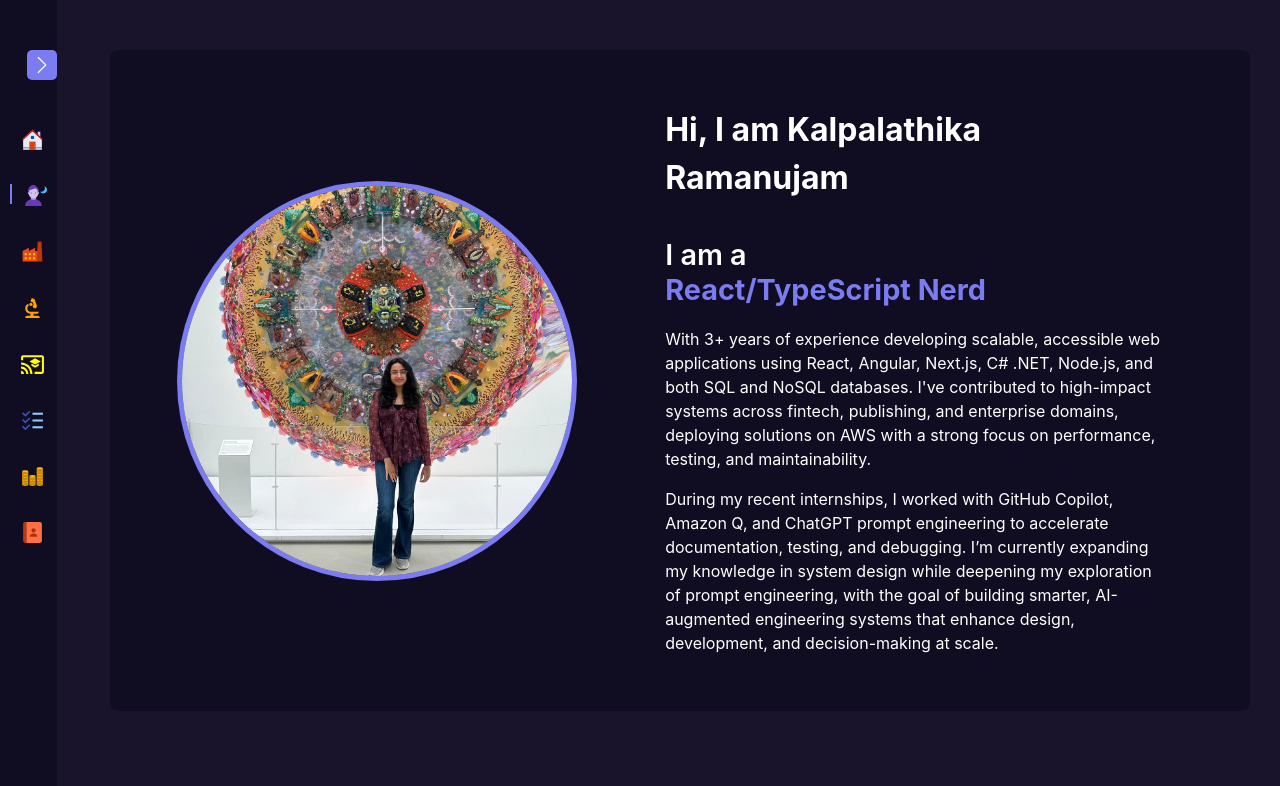
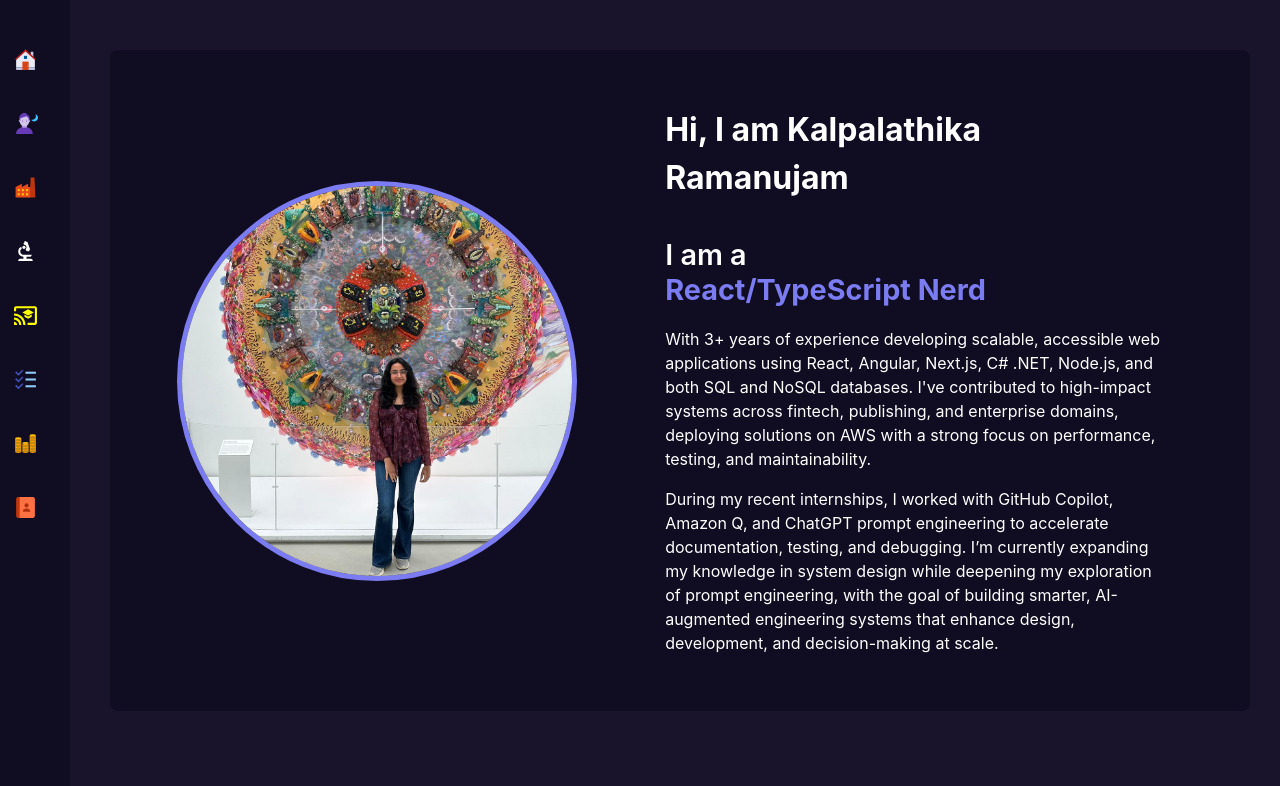
Before and after one commit to kalpalathika/ReactJs-Personal-Portfolio, a React (Create React App) app: page / in a window 1280 px wide. Shown: the top 786 px of the page. Built offline with nearby package versions, Linux system fonts and the light colour scheme.

Commit message:
Revamped the navigation bar

```diff
--- a/src/Sidebar/Sidebar.js
+++ b/src/Sidebar/Sidebar.js
@@ -1,40 +1,13 @@
-import React, { useState } from "react";
+import React from "react";
 import "./sidebar.css";
-import Home from "../Home/Home";
 import SidebarList from "./SidebarList";
-import { BsChevronLeft, BsChevronRight } from "react-icons/bs";
 
-const Navbar = ({ toggleTheme, theme, expandSidebar, setExpandSidebar }) => {
-
-  const handleClick = () => {
-    setExpandSidebar(!expandSidebar);
-  };
-
+const Navbar = ({ toggleTheme, theme }) => {
   return (
     <div className="container-fluid sidebar-section">
-
-        <div
-          className={expandSidebar ? "sidebar-expand sidebar" : "sidebar"}
-          // onMouseLeave={() => setExpandSidebar(false)}
-          // onMouseEnter={() => setExpandSidebar(true)}
-        >
-
-          <div className="icon-for-sidebar-expand">
-            <p onClick={handleClick}>
-              {expandSidebar ? (
-                <BsChevronLeft size={30} />
-              ) : (
-                <BsChevronRight size={30} />
-              )}
-            </p>
-          </div>
-          <SidebarList expandSidebar={expandSidebar} />
-
-
+        <div className="sidebar">
+          <SidebarList />
         </div>
-        {/* <div className="container">
-          <Home toggleTheme={toggleTheme} theme={theme}/>
-        </div> */}
     </div>
   );
 };
--- a/src/Sidebar/SidebarList.js
+++ b/src/Sidebar/SidebarList.js
@@ -17,26 +17,24 @@ import { Link } from "react-scroll";
 
 import { MdCastForEducation } from "react-icons/md";
 
-const SidebarList = ({ expandSidebar }) => {
+const SidebarList = () => {
   return (
-    <div>
-      {expandSidebar ? (
-        <div className="navbar-items">
+    <div className="navbar-items-sliding">
       <ul>
-            <li className="nav-item">
-              {/* <Link
+        <li className="nav-item-slide">
+          <Link
             to="home"
             spy={true}
             smooth={true}
             offset={-100}
             duration={100}
           >
-                <FcHome size={25} />
-                Home
-              </Link> */}
+            <span className="nav-icon"><FcHome size={25} /></span>
+            <span className="nav-text">Home</span>
+          </Link>
         </li>
 
-            <li className="nav-item">
+        <li className="nav-item-slide">
           <Link
             to="about"
             spy={true}
@@ -44,12 +42,12 @@ const SidebarList = ({ expandSidebar }) => {
             offset={-100}
             duration={100}
           >
-                <FcNightPortrait size={25} />
-                About
+            <span className="nav-icon"><FcNightPortrait size={25} /></span>
+            <span className="nav-text">About</span>
           </Link>
         </li>
 
-            <li className="nav-item">
+        <li className="nav-item-slide">
           <Link
             to="workexperience"
             spy={true}
@@ -57,12 +55,12 @@ const SidebarList = ({ expandSidebar }) => {
             offset={-100}
             duration={100}
           >
-                <FcFactory size={25} />
-                Work Experience
+            <span className="nav-icon"><FcFactory size={25} /></span>
+            <span className="nav-text">Work Exp</span>
           </Link>
         </li>
 
-            <li className="nav-item">
+        <li className="nav-item-slide">
           <Link
             to="techstack"
             spy={true}
@@ -70,12 +68,12 @@ const SidebarList = ({ expandSidebar }) => {
             offset={-100}
             duration={100}
           >
-                <MdBiotech size={25} />
-                Skills
+            <span className="nav-icon"><MdBiotech size={25} /></span>
+            <span className="nav-text">Skills</span>
           </Link>
         </li>
 
-            <li className="nav-item">
+        <li className="nav-item-slide">
           <Link
             to="education"
             spy={true}
@@ -83,12 +81,12 @@ const SidebarList = ({ expandSidebar }) => {
             offset={-100}
             duration={100}
           >
-                <MdCastForEducation size={25} color="yellow" />
-                Education
+            <span className="nav-icon"><MdCastForEducation size={25} color="yellow" /></span>
+            <span className="nav-text">Education</span>
           </Link>
         </li>
 
-            <li className="nav-item">
+        <li className="nav-item-slide">
           <Link
             to="project"
             spy={true}
@@ -96,12 +94,12 @@ const SidebarList = ({ expandSidebar }) => {
             offset={-100}
             duration={100}
           >
-                <FcTodoList size={25} />
-                Projects
+            <span className="nav-icon"><FcTodoList size={25} /></span>
+            <span className="nav-text">Projects</span>
           </Link>
         </li>
 
-            <li className="nav-item">
+        <li className="nav-item-slide">
           <Link
             to="testimonial"
             spy={true}
@@ -109,12 +107,12 @@ const SidebarList = ({ expandSidebar }) => {
             offset={-100}
             duration={100}
           >
-                <FcSalesPerformance size={25} />
-                Testimonial
+            <span className="nav-icon"><FcSalesPerformance size={25} /></span>
+            <span className="nav-text">Testimonial</span>
           </Link>
         </li>
 
-            <li className="nav-item">
+        <li className="nav-item-slide">
           <Link
             to="contact"
             spy={true}
@@ -122,113 +120,11 @@ const SidebarList = ({ expandSidebar }) => {
             offset={-100}
             duration={100}
           >
-                <FcContacts size={25} />
-                Contact
+            <span className="nav-icon"><FcContacts size={25} /></span>
+            <span className="nav-text">Contact</span>
           </Link>
         </li>
       </ul>
-        </div>
-      ) : (
-        <div className="navbar-items-only-icons">
-          <ul>
-            <li className="nav-item">
-              <Link
-                to="home"
-                spy={true}
-                smooth={true}
-                offset={-100}
-                duration={100}
-              >
-                <FcHome size={25} />
-              </Link>
-            </li>
-
-            <li className="nav-item">
-              <Link
-                to="about"
-                spy={true}
-                smooth={true}
-                offset={-100}
-                duration={100}
-              >
-                <FcNightPortrait size={25} />
-              </Link>
-            </li>
-
-            <li className="nav-item">
-              <Link
-                to="workexperience"
-                spy={true}
-                smooth={true}
-                offset={-100}
-                duration={100}
-              >
-                <FcFactory size={25} color="orange" />
-              </Link>
-            </li>
-
-            <li className="nav-item">
-              <Link
-                to="techstack"
-                spy={true}
-                smooth={true}
-                offset={-100}
-                duration={100}
-              >
-                <MdBiotech size={25} color="orange" />
-              </Link>
-            </li>
-
-            <li className="nav-item">
-              <Link
-                to="education"
-                spy={true}
-                smooth={true}
-                offset={-100}
-                duration={100}
-              >
-                <MdCastForEducation size={25} color="yellow" />
-              </Link>
-            </li>
-
-            <li className="nav-item">
-              <Link
-                to="project"
-                spy={true}
-                smooth={true}
-                offset={-100}
-                duration={100}
-              >
-                <FcTodoList size={25} />
-              </Link>
-            </li>
-
-            <li className="nav-item">
-              <Link
-                to="testimonial"
-                spy={true}
-                smooth={true}
-                offset={-100}
-                duration={100}
-              >
-                <FcSalesPerformance size={25} />
-              </Link>
-            </li>
-
-            <li className="nav-item">
-              <Link
-                to="contact"
-                spy={true}
-                smooth={true}
-                offset={-100}
-                duration={100}
-              >
-                <FcContacts size={25} />
-              </Link>
-            </li>
-          </ul>
-        </div>
-      )}
     </div>
   );
 };
--- a/src/Sidebar/sidebar.css
+++ b/src/Sidebar/sidebar.css
@@ -8,44 +8,17 @@
 
 
 .sidebar{
-    /* background-color: #38004C; */
     height: 100vh;
     position: fixed;
     background-color: #100c22;
+    width: 70px;
+    z-index: 1000;
 }
-
 
 @media (max-width: 1000px) {
     .sidebar{
       display: none;
     }
-  }
-
-
-
-.sidebar-expand{
-    width: 230px;
-}
-
-
-.icon-for-sidebar-expand {
-
-    display: flex;
-    align-items: right;
-    justify-content: right;
-    cursor: pointer;
-
-
-
-}
-
-.icon-for-sidebar-expand p svg{
-    background-color: #7b7cf1;
-    padding: 5px;
-    color: #ffffff;
-    border-radius: 5px;
-    margin-top: 50px;
-
 }
 
 
--- a/src/Sidebar/sidebarlist.css
+++ b/src/Sidebar/sidebarlist.css
@@ -1,23 +1,89 @@
+/* Sliding Navigation Styles */
+.navbar-items-sliding {
+  padding: 20px 0;
+}
+
+.navbar-items-sliding ul {
+  list-style: none;
+  padding: 0;
+  margin: 0;
+}
+
+.nav-item-slide {
+  position: relative;
+  margin: 15px 0;
+  cursor: pointer;
+}
+
+.nav-item-slide a {
+  display: flex;
+  align-items: center;
+  color: white !important;
+  text-decoration: none;
+  position: relative;
+  padding: 12px 10px;
+  transition: all 0.3s ease;
+  overflow: visible;
+  width: 50px;
+}
+
+.nav-item-slide:hover a {
+  background-color: #100c22;
+  border-radius: 25px 0 0 25px;
+  width: 180px;
+}
+
+.nav-icon {
+  display: flex;
+  align-items: center;
+  justify-content: center;
+  min-width: 30px;
+  transition: transform 0.3s ease;
+  position: relative;
+}
+
+.nav-item-slide:hover .nav-icon {
+  transform: translateX(120px);
+}
+
+.nav-text {
+  opacity: 0;
+  transition: all 0.3s ease;
+  white-space: nowrap;
+  font-size: 16px;
+  font-weight: 500;
+  color: white !important;
+  position: absolute;
+  left: 15px;
+  top: 50%;
+  transform: translateY(-50%);
+}
+
+.nav-item-slide:hover .nav-text {
+  opacity: 1;
+}
+
+.nav-item-slide.active a {
+  border-left: 3px solid #7b7cf1;
+  color: #7b7cf1;
+}
+
+/* Legacy styles for backwards compatibility */
 .navbar-items ul li{
     color: white;
     list-style-type: none;
     cursor: pointer;
     margin-top: 30px;
-
 }
 
 .navbar-items ul li a {
-
     color: white;
     text-decoration: none;
-
 }
-
 
 .navbar-items ul li svg{
     margin-right: 25px;
     margin-left: 10px;
-
 }
 
 .navbar-items-only-icons ul {
@@ -25,25 +91,19 @@
     margin-left: 10px;
 }
 
-.navbar-items-only-icons ul li  svg{
- margin-left: 10px;
-
+.navbar-items-only-icons ul li svg{
+    margin-left: 10px;
 }
 
 .navbar-items-only-icons ul li {
     margin-top: 30px;
     cursor: pointer;
     list-style-type: none;
-
 }
 
-
 .nav-item .active{
-
-  border-left: 2px solid #7b7cf1;
-  color: #7b7cf1;
-
-
+    border-left: 2px solid #7b7cf1;
+    color: #7b7cf1;
 }
 
 .sidebar-profile-pic img{
```
Lines whose indentation alone changed are shown as unchanged.
